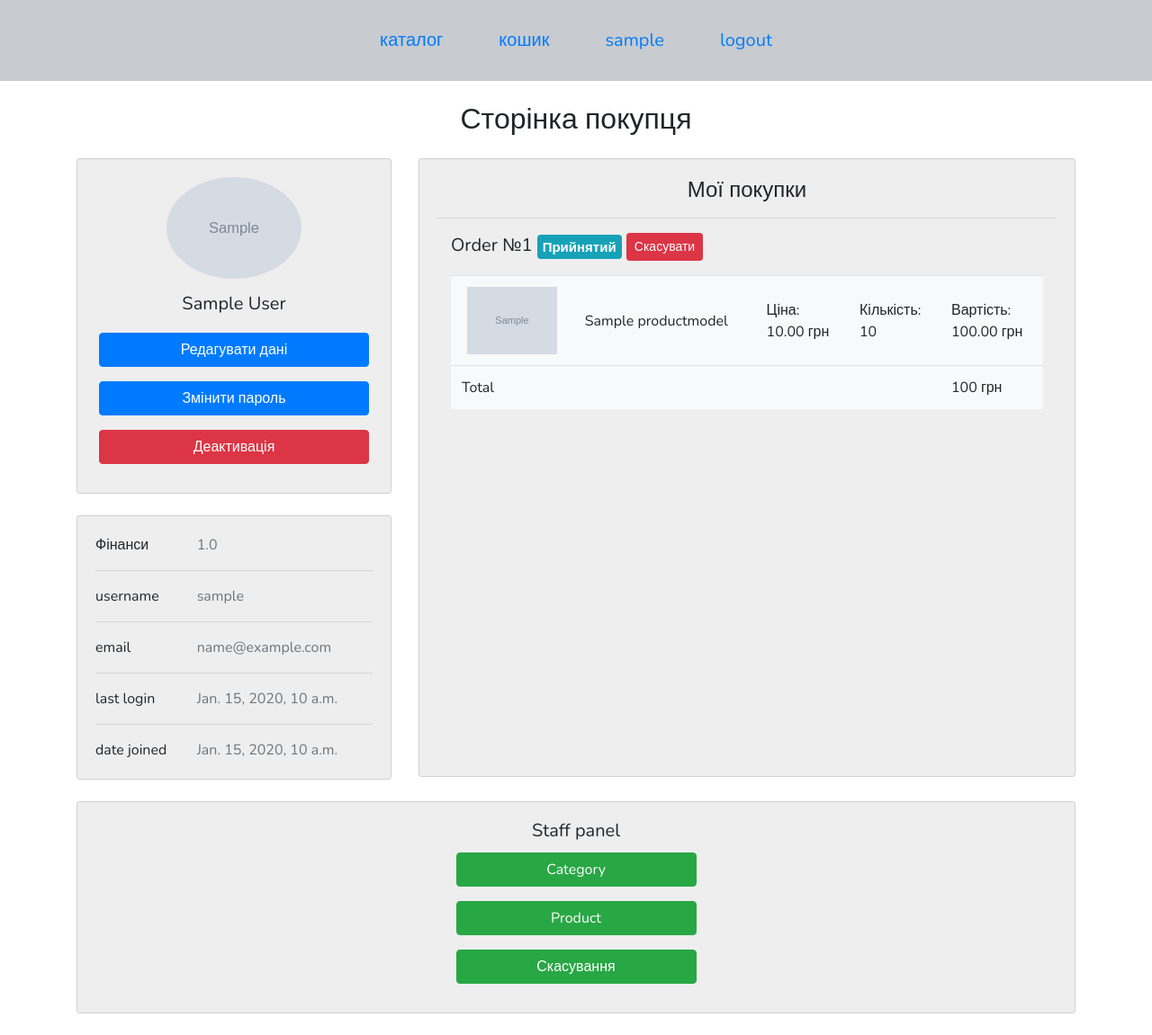
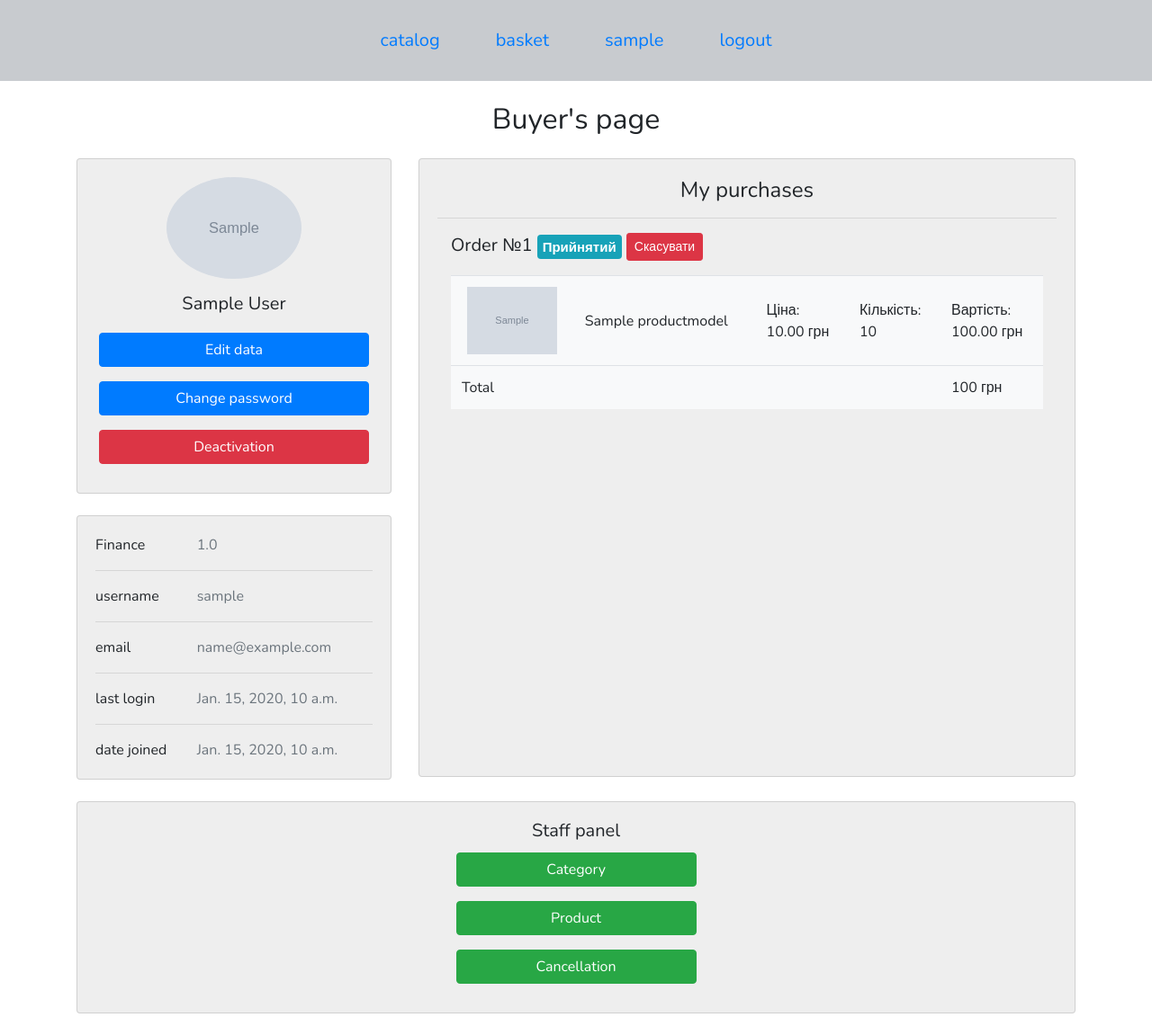
Before and after one commit to saindi/internet-shop, a Django app: page /user/ in a window 1280 px wide. Shown: the whole page at 90% size. Run offline with Django 4.2, Linux system fonts and the light colour scheme; a user stored in the database is signed in; tables that the repository leaves empty hold one stand-in row (values such as "Sample post"); grey boxes marked "Sample" are stand-in pictures; some libraries are stand-ins or nearby versions.

Commit message:
Translate UI text from Ukrainian to English

```diff
--- a/cart/templates/cart/detail.html
+++ b/cart/templates/cart/detail.html
@@ -10,7 +10,7 @@
 {% block content %}
     <div class="container">
 
-        <h2 class="text-center m-4">Кошик</h2>
+        <h2 class="text-center m-4">Basket</h2>
 
         <table class="table align-middle mb-0 bg-light">
             <thead class="bg-info text-center">
@@ -56,7 +56,7 @@
             <tr class="total">
                 <td class="text-center">Total</td>
                 <td colspan="4"></td>
-                <td class="text-center">{{ cart.get_total_price }} грн</td>
+                <td class="text-center">{{ cart.get_total_price }} UAH</td>
             </tr>
 
             <a href="{% url "catalog:category_list_url" %}" class="mr-2">Continue shopping</a>
--- a/catalog/templates/catalog/_filter.html
+++ b/catalog/templates/catalog/_filter.html
@@ -1,13 +1,13 @@
 {% load static %}
 
-<div class="mb-1" style="font-size: 22px;">Фільтри</div>
+<div class="mb-1" style="font-size: 22px;">сFilters</div>
 
-<div class="mb-1">Ціна</div>
+<div class="mb-1">Price</div>
 
 <form method="post">
     {% csrf_token %}
     <input type="text" class="js-range-slider" name="price_range" value=""/>
-    <button type="submit" class="btn btn-filter text-light mt-3 mb-4">Знайти</button>
+    <button type="submit" class="btn btn-filter text-light mt-3 mb-4">Find</button>
 </form>
 
 <script src="https://cdnjs.cloudflare.com/ajax/libs/jquery/3.4.1/jquery.min.js"></script>
--- a/catalog/templates/catalog/create.html
+++ b/catalog/templates/catalog/create.html
@@ -10,7 +10,7 @@
     <body>
     <div class="container mt-3">
 
-        <h2 class="text-center m-4">Створити об'єкт</h2>
+        <h2 class="text-center m-4">Create an object</h2>
 
         <form action="" method="post" enctype="multipart/form-data" class="mt-3">
             {% csrf_token %}
@@ -19,7 +19,7 @@
 
             {{ form.as_p }}
 
-            <button class="btn btn-success mb-3">Створити</button>
+            <button class="btn btn-success mb-3">Create</button>
         </form>
     </div>
 
--- a/catalog/templates/catalog/product_detail.html
+++ b/catalog/templates/catalog/product_detail.html
@@ -23,12 +23,12 @@
             <div class="col-xl-6 col-lg-6 col-md-6 col-sm-12 col-12 p-2">
                 <div class="text-justify mb-2 mt-2"> {{ product.description }}</div>
 
-                <h2 class="font-weight-normal mb-3 mt-3">{{ product.price }} грн</h2>
+                <h2 class="font-weight-normal mb-3 mt-3">{{ product.price }} UAH</h2>
 
 
                 {% if product.amount == 0 or product.available == 0 %}
-                    <p class="card-text text-danger">Немає в наявності</p>
-                    <a href="#" class="btn btn-primary btn-lg disabled">Купить</a>
+                    <p class="card-text text-danger">Not available</p>
+                    <a href="#" class="btn btn-primary btn-lg disabled">Buy</a>
 
 
                 {% else %}
--- a/catalog/templates/catalog/product_list.html
+++ b/catalog/templates/catalog/product_list.html
@@ -39,7 +39,7 @@
                                     <h5 class="card-text">{{ product.price }} грн</h5>
 
                                     {% if product.amount == 0 or product.available == 0 %}
-                                        <p class="card-text text-danger">Немає в наявності</p>
+                                        <p class="card-text text-danger">Not available</p>
                                     {% endif %}
                                 </div>
 
--- a/catalog/templates/catalog/staff_category_list.html
+++ b/catalog/templates/catalog/staff_category_list.html
@@ -10,7 +10,7 @@
 {% block content %}
     <div class="container">
 
-        <h2 class="text-center m-4">Категорії</h2>
+        <h2 class="text-center m-4">Categories</h2>
 
         <table class="table align-middle mb-0 bg-light">
             <thead class="bg-info text-center">
--- a/catalog/templates/catalog/staff_product_list.html
+++ b/catalog/templates/catalog/staff_product_list.html
@@ -10,7 +10,7 @@
 {% block content %}
     <div class="container">
 
-        <h2 class="text-center m-4">Товари</h2>
+        <h2 class="text-center m-4">Products</h2>
 
         <table class="table align-middle mb-0 bg-light">
             <thead class="bg-info text-center">
--- a/catalog/templates/catalog/update.html
+++ b/catalog/templates/catalog/update.html
@@ -20,7 +20,7 @@
 
             <input type="submit" class="btn btn-success" value="Save">
 
-            <a href="{% url 'catalog:product_detail_url' product_slug=object.slug %}" class="btn btn-danger">Скасування</a>
+            <a href="{% url 'catalog:product_detail_url' product_slug=object.slug %}" class="btn btn-danger">Cancellation</a>
         </form>
 
     </div>
--- a/order/templates/order/no_product_amount.html
+++ b/order/templates/order/no_product_amount.html
@@ -13,11 +13,11 @@
             <div class="col-sm-9 col-md-7 col-lg-5 mx-auto">
                 <div class="card border-0 shadow rounded-3 my-5">
                     <div class="card-body p-4 p-sm-5">
-                            <h2 class="mb-2 text-center">Помилка</h2>
+                            <h2 class="mb-2 text-center">Error</h2>
 
-                            <h4 class="mb-2 text-center">На складі немає стільки товару</h4>
+                            <h4 class="mb-2 text-center">There is not enough stock in the warehouse.</h4>
 
-                            <a href="{% url 'catalog:home_url' %}" class="btn btn-primary">Назад</a>
+                            <a href="{% url 'catalog:home_url' %}" class="btn btn-primary">Back</a>
 
                     </div>
                 </div>
--- a/order/views.py
+++ b/order/views.py
@@ -18,20 +18,16 @@ def order_create_view(request):
         return HttpResponseRedirect(reverse_lazy('cart:detail'))
 
     if cart.get_total_price() > request.user.money:
-        # Очистка корзины
         cart.clear()
 
         return render(request, 'order/no_money.html')
 
-    # Проверка количества товара
     for item in cart:
         if item["quantity"] > item["product"].amount:
-            # Очистка корзины
             cart.clear()
 
             return render(request, 'order/no_product_amount.html')
 
-    # Уменьшение количество купленного товара
     for item in cart:
         item["product"].amount -= item["quantity"]
         item["product"].save()
@@ -49,11 +45,9 @@ def order_create_view(request):
             quantity=item['quantity']
         )
 
-    # Снимает деньги
     request.user.money -= cart.get_total_price()
     request.user.save()
 
-    # Очистка корзины
     cart.clear()
 
     return HttpResponseRedirect(reverse_lazy('user:profile_url'))
--- a/templates/_nav.html
+++ b/templates/_nav.html
@@ -1,11 +1,11 @@
 <div class="container-fluid p-0">
     <ul class="nav justify-content-center navbar-dark ">
         <li class="nav-item">
-            <a class="nav-link" href="{% url 'catalog:category_list_url' %}">Каталог</a>
+            <a class="nav-link" href="{% url 'catalog:category_list_url' %}">Catalog</a>
         </li>
 
         <li class="nav-item">
-            <a class="nav-link" href="{% url 'cart:detail' %}">Кошик</a>
+            <a class="nav-link" href="{% url 'cart:detail' %}">Basket</a>
         </li>
 
         {% if user.is_authenticated %}
--- a/user/templates/user/edit_user_data.html
+++ b/user/templates/user/edit_user_data.html
@@ -59,7 +59,7 @@
 
             <div class="select-img mt-4">
                 <p>{{ form.img }}</p>
-                <button class="btn btn-primary btn-login" type="submit">Редагувати дані</button>
+                <button class="btn btn-primary btn-login" type="submit">Edit data</button>
             </div>
         </form>
     </div>
--- a/user/templates/user/edit_user_password.html
+++ b/user/templates/user/edit_user_password.html
@@ -13,7 +13,7 @@
       <div class="col-sm-9 col-md-7 col-lg-5 mx-auto">
         <div class="card border-0 shadow rounded-3 my-5">
           <div class="card-body p-4 p-sm-5">
-            <h5 class="card-title text-center mb-3 fw-light fs-5">Змінити пароль</h5>
+            <h5 class="card-title text-center mb-3 fw-light fs-5">Change password</h5>
               <form method="post">
                   {% csrf_token %}
 
@@ -28,7 +28,7 @@
                   </p>
 
                   <p class="d-grid">
-                        <button class="btn btn-primary btn-login  fw-bold" type="submit">Підтвердити</button>
+                        <button class="btn btn-primary btn-login  fw-bold" type="submit">сConfirm</button>
                   </p>
 
             </form>
--- a/user/templates/user/signin.html
+++ b/user/templates/user/signin.html
@@ -36,7 +36,7 @@
                             </div>
 
                             <div class="text-center mt-3">
-                                <a href="{% url 'user:signup_url' %}">Немає облікового запису? Зареєструватись</a>
+                                <a href="{% url 'user:signup_url' %}">Don't have an account? Sign up</a>
                             </div>
                         </form>
                     </div>
--- a/user/templates/user/signup.html
+++ b/user/templates/user/signup.html
@@ -43,7 +43,7 @@
                             </div>
 
                             <div class="text-center mt-3">
-                                <a href="{% url 'user:signin_url' %}">Є обліковий запис? Увійти</a>
+                                <a href="{% url 'user:signin_url' %}">Have an account? Log in</a>
                             </div>
                         </form>
                     </div>
--- a/user/templates/user/user.html
+++ b/user/templates/user/user.html
@@ -11,7 +11,7 @@
     <section>
         <div class="container">
 
-            <h2 class="text-center m-4">Сторінка покупця</h2>
+            <h2 class="text-center m-4">Buyer's page</h2>
 
             <div class="row">
                 <div class="col-lg-4">
@@ -26,18 +26,18 @@
 
                             <div class="d-flex justify-content-center mb-2">
                                 <a href="{% url 'user:edit_data_url' %}" type="button"
-                                   class="btn btn-primary m-1 font-weight-normal btn-wight">Редагувати дані</a>
+                                   class="btn btn-primary m-1 font-weight-normal btn-wight">Edit data</a>
                             </div>
 
                             <div class="d-flex justify-content-center mb-2">
                                 <a href="{% url 'user:edit_password_url' %}" type="button"
-                                   class="btn btn-primary m-1 btn-wight">Змінити
-                                    пароль</a>
+                                   class="btn btn-primary m-1 btn-wight">Change
+                                    password</a>
                             </div>
 
                             <div class="d-flex justify-content-center mb-2">
                                 <a href="{% url 'user:deactivation_url' %}" type="button"
-                                   class="btn btn-danger m-1 btn-wight">Деактивація</a>
+                                   class="btn btn-danger m-1 btn-wight">Deactivation</a>
                             </div>
 
 
@@ -50,7 +50,7 @@
                             <div class="card-body">
                                 <div class="row">
                                     <div class="col-sm-4">
-                                        <p class="mb-0">Фінанси</p>
+                                        <p class="mb-0">Finance</p>
                                     </div>
                                     <div class="col-sm-8">
                                         <p class="text-muted mb-0">{{ user.money }}</p>
@@ -107,7 +107,7 @@
                         <div class="card-body card-calc">
 
                             <h4 class="text-center font-weight-normal">
-                                Мої покупки
+                                My purchases
                             </h4>
                             <hr>
 
@@ -137,7 +137,7 @@
 
                         <div class="d-flex justify-content-center mb-2">
                             <a href="{% url 'order:cancellations_list' %}" type="button"
-                               class="btn btn-success m-1 w-25">Скасування</a>
+                               class="btn btn-success m-1 w-25">Cancellation</a>
                         </div>
 
                     </div>
```
Also changed, not shown: catalog/templates/catalog/delete.html (+4 -4 lines), user/templates/user/deactivation_user.html (+4 -4 lines).
